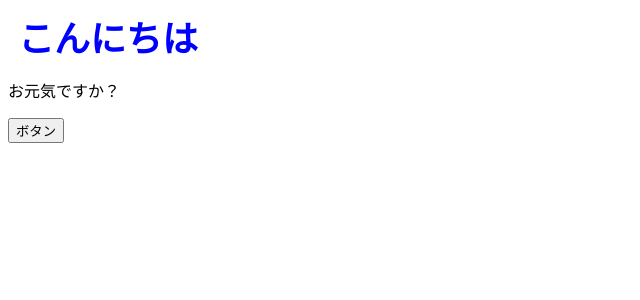
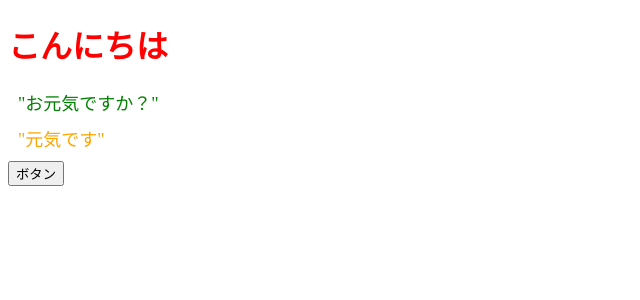
Before and after one commit to ryuyuryuyu/1st-React-JS, a React (Vite) app: page / in a window 1280 px wide. Shown: the top 300 px of the page, without its empty margins (0-640 px from the left). Built offline with nearby package versions, Linux system fonts and the light colour scheme.

Commit message:
propsで引数を受ける

```diff
--- a/src/App.jsx
+++ b/src/App.jsx
@@ -1,23 +1,20 @@
+import { ColorfulMessage } from "./componets/ColorfulMessage";
+
 // 拡張子「.jsx」：Reactのコンポーネントの意味を指す。
  export const App = () => {
 
   // 本関数内で使う関数をここで定義する
   const onClickButton = () => alert();
 
-  // cssのオブジェクト
-  const contentStyle = {
-    color: "blue",
-    fontSize: "36px",
-    margin: 10,
-  };
+
 
   // {} はJavaScriptで書くよ、という宣言。
   // アロー関数だった部分を上記に切り出した。この方が見やすい。
   return (
     <>
-      <h1 style={contentStyle}>こんにちは</h1>
-      <p>お元気ですか？</p>
-      {console.log('hoge!')}
+      <h1 style={{ color: "red"}}>こんにちは</h1>
+      <ColorfulMessage color="green">"お元気ですか？"</ColorfulMessage>
+      <ColorfulMessage color="orange">"元気です"</ColorfulMessage>
       <button onClick={onClickButton}>ボタン</button>
     </>
   );
--- /dev/null
+++ b/src/componets/ColorfulMessage.jsx
@@ -0,0 +1,12 @@
+export const ColorfulMessage = (props) => {
+      // cssのオブジェクト
+    const contentStyleA = {
+    color: props.color,
+    fontSize: "18px",
+    margin: 10,
+    };
+
+    return (
+        <p style={contentStyleA}>{props.children}</p>
+    )
+}
```
